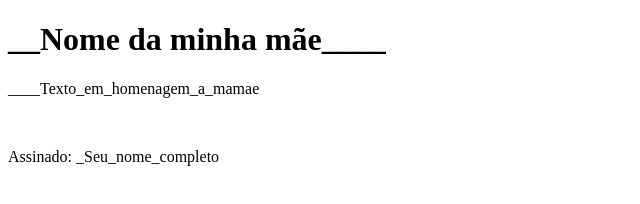
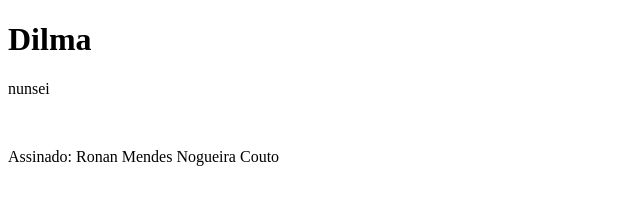
Before and after one commit to Carl-Johnson-LS/mamae, a plain HTML site: page index.html in a window 1280 px wide. Shown: the whole page, without its empty margins (0-640 px from the left). Drawn offline with Linux system fonts and the light colour scheme.

Commit message:
Alterando coisas

```diff
--- a/index.html
+++ b/index.html
@@ -5,9 +5,9 @@
 		<link rel="stylesheet" href="css/estilo.css">
   </head>
   <body>
-    <h1>__Nome da minha mãe____</h1>
-    <p>____Texto_em_homenagem_a_mamae</p>
+    <h1>Dilma</h1>
+    <p>nunsei</p>
 		<br>
-		<p>Assinado: _Seu_nome_completo</p>
+		<p>Assinado: Ronan Mendes Nogueira Couto</p>
   </body>
 </html>
```
